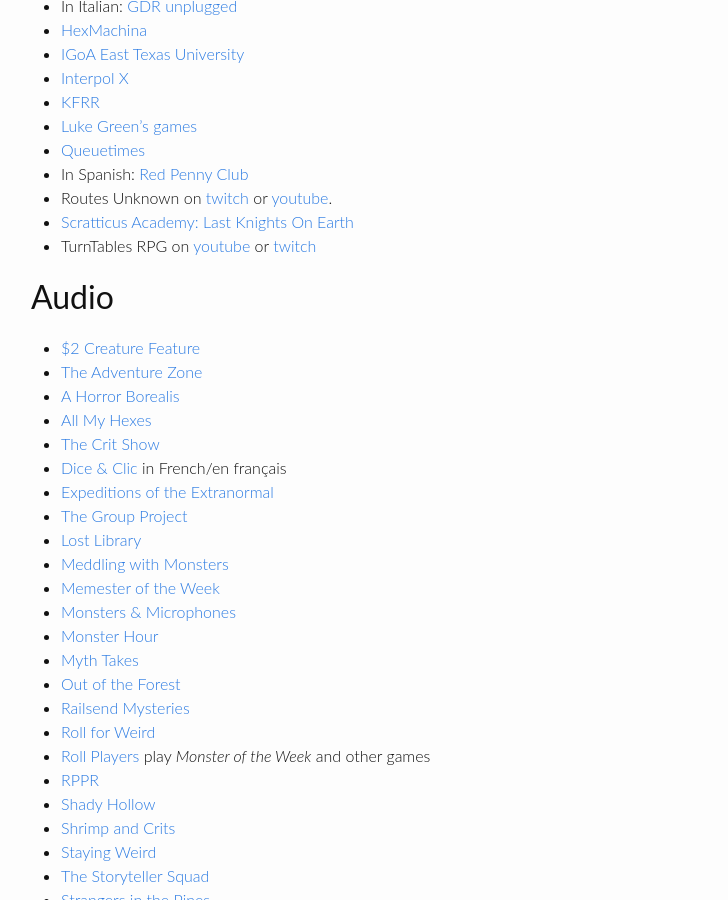
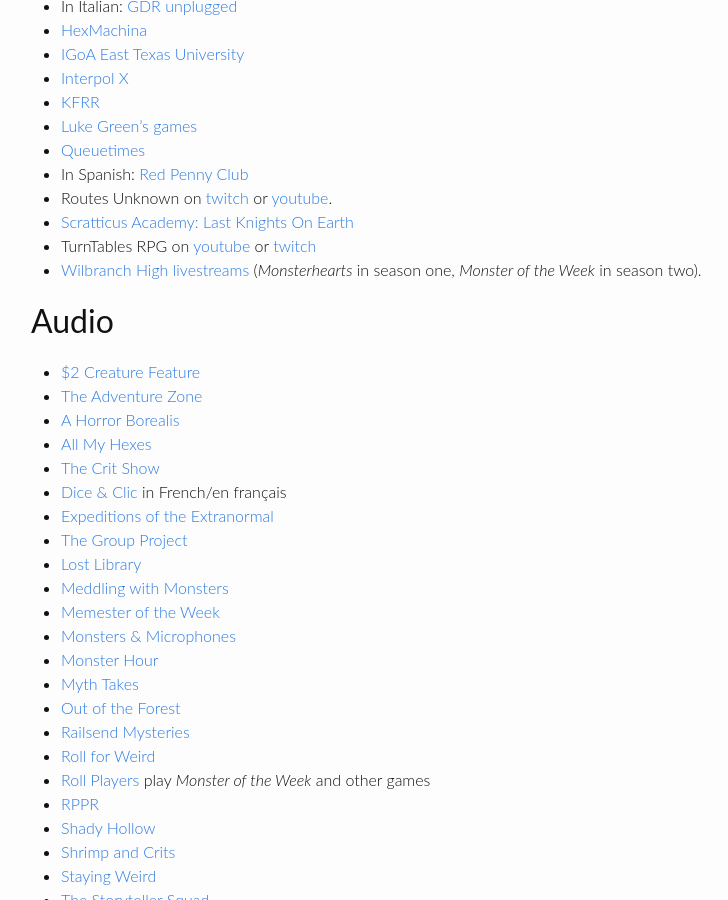
Before and after one commit to michael-sands/generic_games_site, a Jekyll site: the page built from motw_actual_plays.md, in a window 1280 px wide and 900 px high, scrolled down 446 px. Shown: the whole window, without its empty margins (239-967 px from the left). Built offline with Jekyll 4.4.1, drawn with Linux system fonts in a browser that asks for light colours.

Commit message:
add wilbranch high twitch link

```diff
--- a/motw_actual_plays.md
+++ b/motw_actual_plays.md
@@ -26,6 +26,8 @@
 * Routes Unknown on [twitch](http://twitch.tv/rpghour) or [youtube](https://www.youtube.com/playlist?list=PLfDpb99CuxKUGgRzLxvJWGfytmTqZ_0jg).
 * [Scratticus Academy: Last Knights On Earth](https://www.twitch.tv/collections/Hg-a5CbgeRUV4w)
 * TurnTables RPG on [youtube](https://www.youtube.com/channel/UCw0RRx5F1j0334kbgC51qPw) or [twitch](https://www.twitch.tv/turntablesrpg)
+* [Wilbranch High livestreams](https://twitch.tv/GMHina) (_Monsterhearts_ in season one, _Monster of the Week_ in season two).
+
 
 Audio
 -----
```
